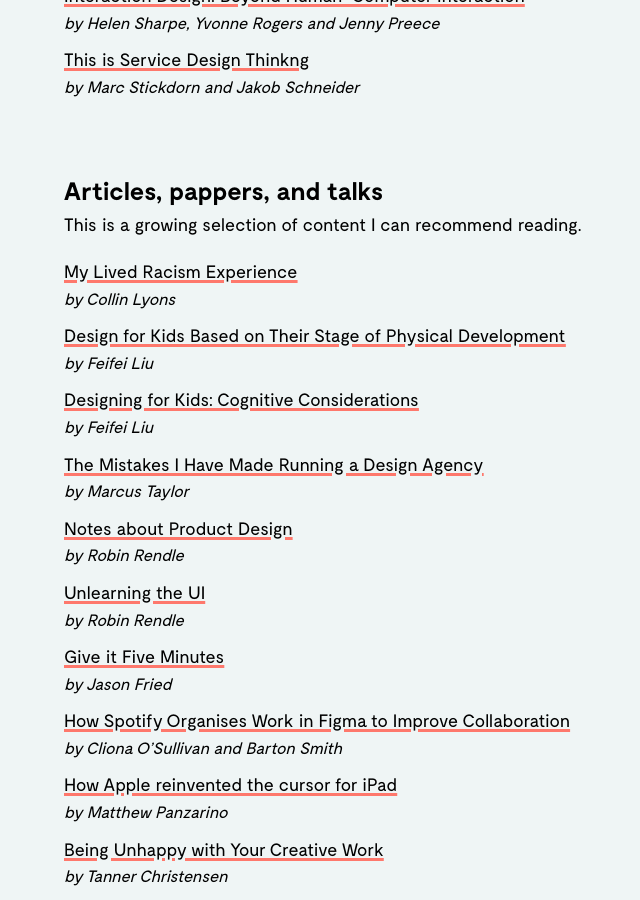
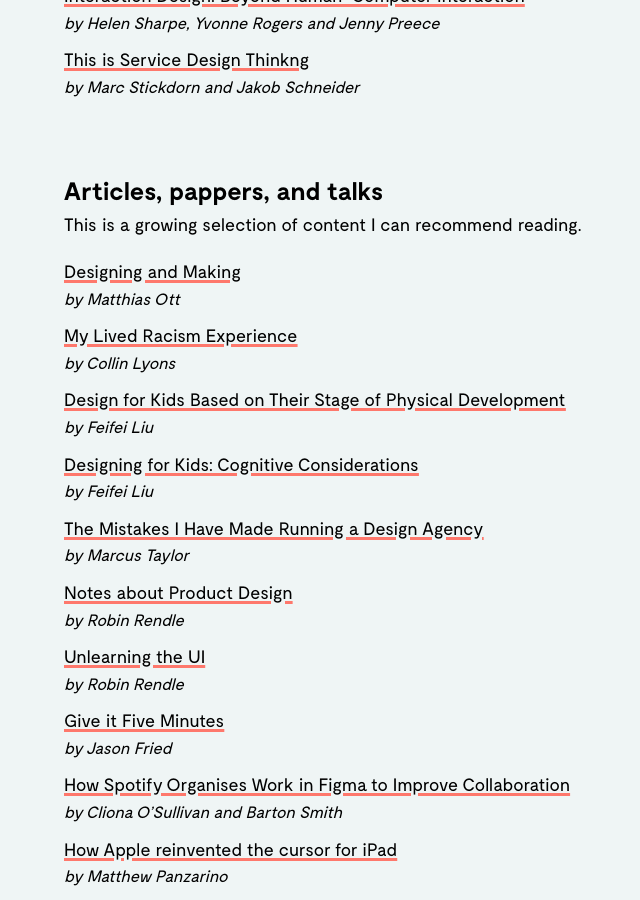
Before and after one commit to jacoblindstrm/jacoblindstrm.github.io, a Jekyll site: the page built from _posts/2020-04-01-what-im-reading.html, in a window 1280 px wide and 900 px high, scrolled down 1471 px. Shown: the whole window, without its empty margins (0-640 px from the left). Built offline with Jekyll 4.4.1, drawn with Linux system fonts in a browser that asks for light colours; comment, search, counter and statistics services are not loaded.

Commit message:
Update articles.yml

```diff
--- a/_data/articles.yml
+++ b/_data/articles.yml
@@ -1,3 +1,6 @@
+- title: Designing and Making
+  url: https://matthiasott.com/notes/designing-and-making
+  author: Matthias Ott
 - title: My Lived Racism Experience
   url: https://link.medium.com/OHg5tZk886
   author: Collin Lyons
```
